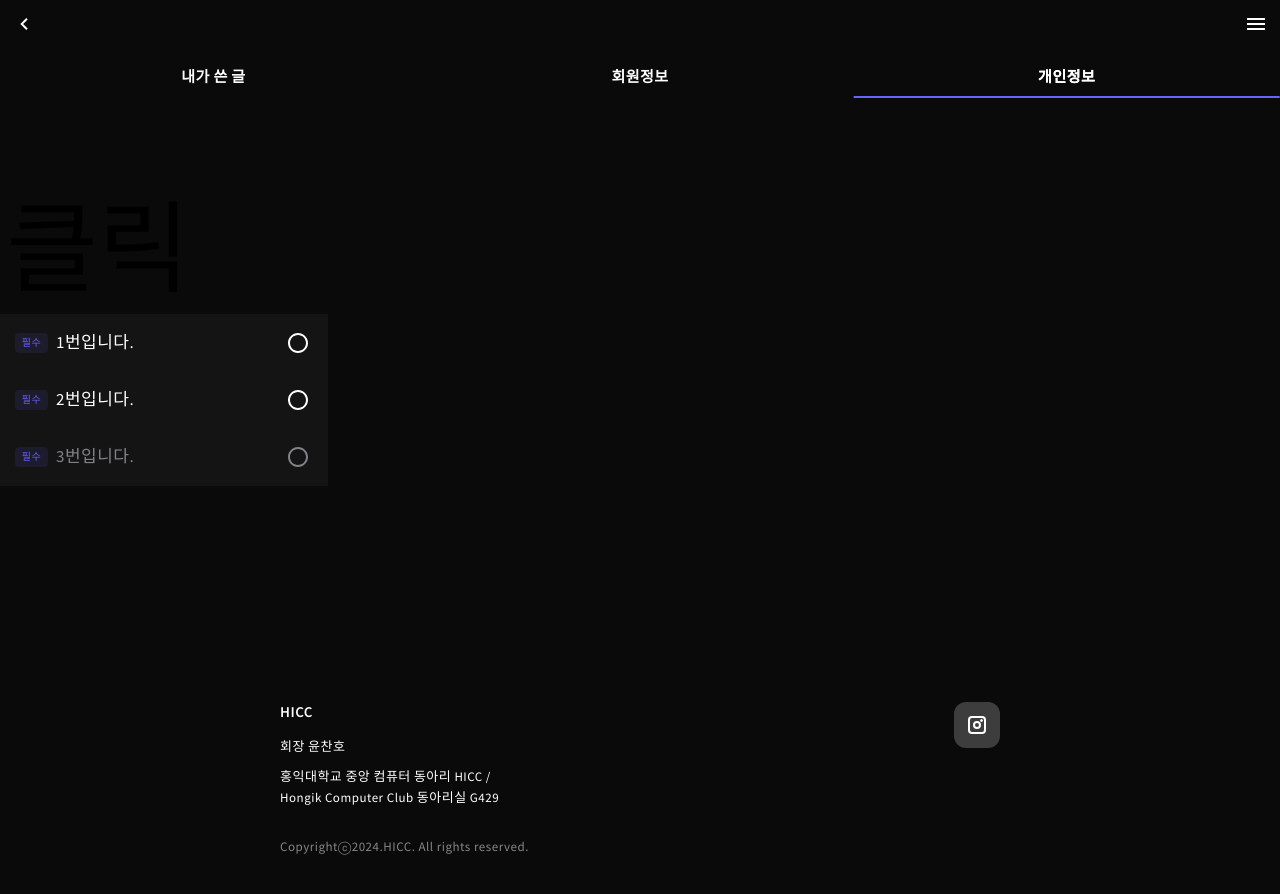
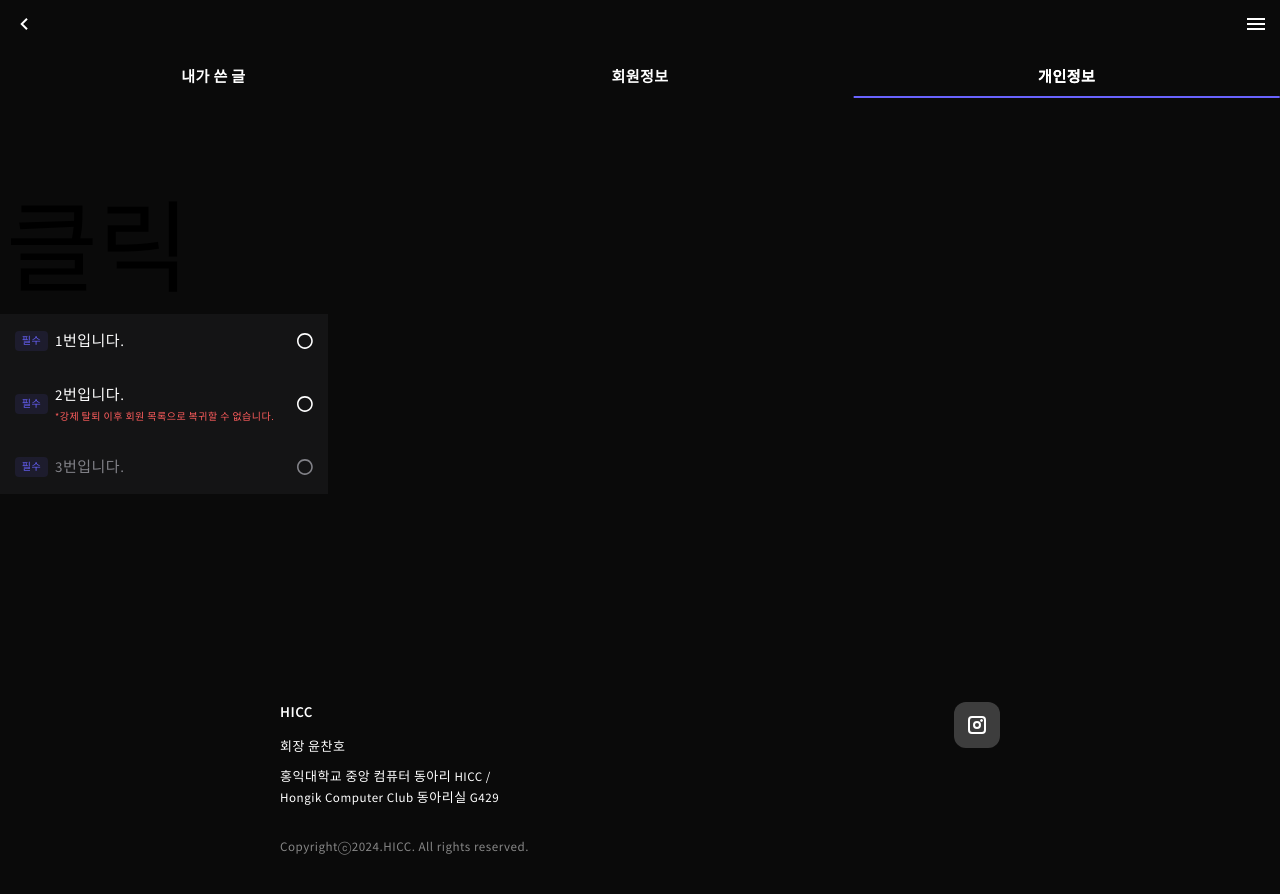
Before and after one commit to HICC-REBOOT/HICC-REBOOT-Frontend, a React (Create React App) app in the folder frontend/: page /temp/mango in a window 1280 px wide. Shown: the top 894 px of the page. Built offline with nearby package versions, Linux system fonts and the light colour scheme; no server answers.

Commit message:
fix: 라디오 그룹 빨간글씨 호환되도록 설정

```diff
--- a/frontend/src/components/Temp/temp3.tsx
+++ b/frontend/src/components/Temp/temp3.tsx
@@ -20,6 +20,7 @@ function Temp3() {
       disabled: false,
       label: '2번입니다.',
       value: '2',
+      warning: '*강제 탈퇴 이후 회원 목록으로 복귀할 수 없습니다.',
     },
     {
       tag: '필수',
--- a/frontend/src/components/common/radio/EachOption.tsx
+++ b/frontend/src/components/common/radio/EachOption.tsx
@@ -26,7 +26,10 @@ function EachOption({ option, currentOption, setCurrentOption }: EachOptionProps
   return (
     <R.Option>
       <R.Tag>{option.tag}</R.Tag>
-      <R.Label disabled={option.disabled}>{option.label}</R.Label>
+      <R.LabelContainer>
+        <R.Label disabled={option.disabled}>{option.label}</R.Label>
+        {option.warning !== undefined && <R.Warning>{option.warning}</R.Warning>}
+      </R.LabelContainer>
       <Radio disabled={option.disabled} checked={checked} onClick={onClick} />
     </R.Option>
   );
--- a/frontend/src/components/common/radio/RadioGroup.style.tsx
+++ b/frontend/src/components/common/radio/RadioGroup.style.tsx
@@ -1,4 +1,3 @@
-import { DeviceProvider } from '@assets/mediaQuery';
 import hexToRGBA from '@utils/hexToRgba';
 import styled from 'styled-components';
 
@@ -12,12 +11,11 @@ export const Option = styled.div`
   align-items: center;
   width: 32.8rem;
   padding: 1.5rem;
-  padding-right: 2rem;
   border: none;
   background-color: ${(props) => props.theme.colors.grey001};
 
   & > div {
-    margin-right: 0.8rem;
+    margin-right: 0.7rem;
   }
 `;
 
@@ -44,8 +42,22 @@ export const Tag = styled.div`
   white-space: nowrap;
 `;
 
+export const LabelContainer = styled.div`
+  min-width: 22.4rem;
+  width: 100%;
+`;
+
 export const Label = styled.div<{ disabled: boolean }>`
-  min-width: 22.4rem;
+  width: 100%;
+
   color: ${(props) => (props.disabled ? props.theme.colors.grey002 : props.theme.colors.white)};
-  ${(props) => props.theme.typography[DeviceProvider()].body};
+  ${(props) => props.theme.typography.mobile.body};
 `;
+
+export const Warning = styled.p`
+  width: 100%;
+  margin-top: 0.2rem;
+
+  color: ${(props) => props.theme.colors.red};
+  ${(props) => props.theme.typography.common.caption2};
+`;
--- a/frontend/src/components/common/radio/RadioType.ts
+++ b/frontend/src/components/common/radio/RadioType.ts
@@ -3,6 +3,7 @@ interface RadioType {
   disabled: boolean;
   label: string;
   value: string;
+  warning?: string;
 }
 
 export default RadioType;
```
Also changed, not shown: 1 other file (tests, documents, lock files or other folders).
